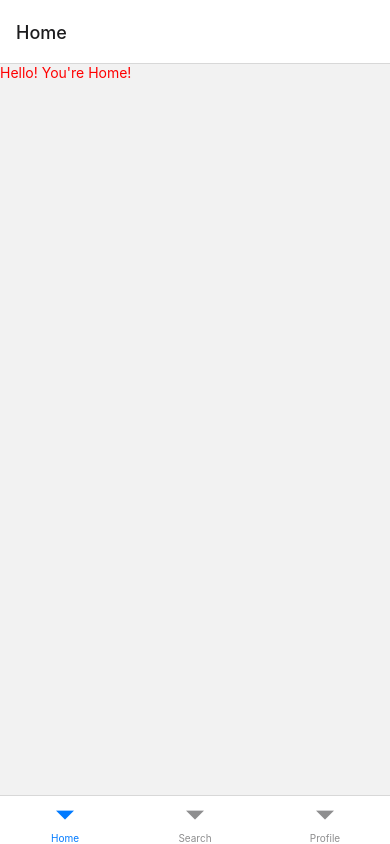
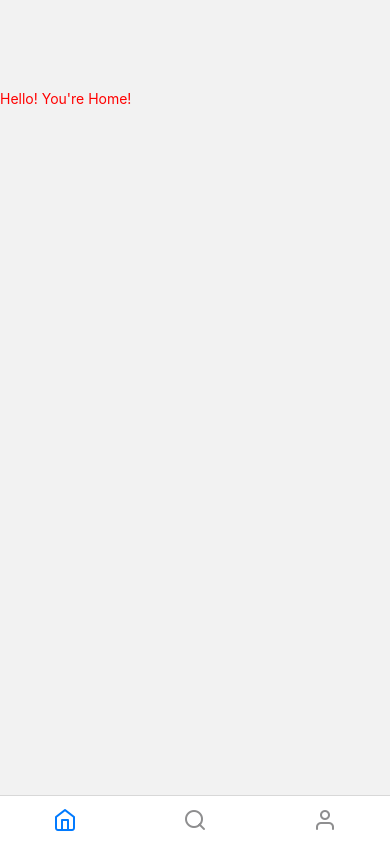
Before and after one commit to izakbunda/ReUCLA, a React Native app: screen /Home in a window 390 px wide. Built offline with nearby package versions, Linux system fonts and the light colour scheme.

Commit message:
Fixed bottom navigation

```diff
--- a/App.js
+++ b/App.js
@@ -1,9 +1,10 @@
 import * as React from "react";
 import { StyleSheet, Text, View } from "react-native";
+import { useState } from "react";
 import { NavigationContainer } from "@react-navigation/native";
 import { createNativeStackNavigator } from "@react-navigation/native-stack";
 import { createBottomTabNavigator } from "@react-navigation/bottom-tabs";
-import * as Font from "expo-font";
+import Icon from "react-native-vector-icons/Feather";
 
 // Import all screens here
 import HomeScreen from "./src/screens/HomeScreen";
@@ -11,20 +12,62 @@ import SearchScreen from "./src/screens/SearchScreen";
 import ProfileScreen from "./src/screens/ProfileScreen";
 import LandingScreen from "./src/screens/LandingScreen";
 //
+
 const Stack = createNativeStackNavigator();
 const Tab = createBottomTabNavigator();
 
-function NavBarVisible() {
+function NavBarVisible(route) {
     return (
-        <Tab.Navigator headerMode="false">
-            <Tab.Screen name="Home" component={HomeScreen} />
-            <Tab.Screen name="Search" component={SearchScreen} />
-            <Tab.Screen name="Profile" component={ProfileScreen} />
+        <Tab.Navigator
+            headerMode="false"
+            screenOptions={({ route }) => ({
+                tabBarShowLabel: false,
+                style: {
+                    height: 90,
+                },
+                tabBarHideOnKeyboard: true,
+                tabBarIcon: ({ focused, color, size }) => {
+                    let iconName;
+
+                    switch (route.name) {
+                        case "Home":
+                            iconName = "home";
+                            break;
+                        case "Search":
+                            iconName = "search";
+                            break;
+                        case "Profile":
+                            iconName = "user";
+                            break;
+                        default:
+                            break;
+                    }
+                    return <Icon name={iconName} size={24} color={color} />;
+                },
+            })}
+        >
+            <Tab.Screen
+                name="Home"
+                component={HomeScreen}
+                options={{ headerShown: false }}
+            />
+            <Tab.Screen
+                name="Search"
+                component={SearchScreen}
+                options={{ headerShown: false }}
+            />
+            <Tab.Screen
+                name="Profile"
+                component={ProfileScreen}
+                options={{ headerShown: false }}
+            />
         </Tab.Navigator>
     );
 }
 
 const App = () => {
+    // const [user, setUser] = useState(false);
+    // if (user) {
     return (
         <NavigationContainer>
             <Stack.Navigator
@@ -36,6 +79,9 @@ const App = () => {
             </Stack.Navigator>
         </NavigationContainer>
     );
+    // } else {
+    //     return <LandingScreen />;
+    // }
 };
 
 export default App;
--- a/src/screens/HomeScreen.js
+++ b/src/screens/HomeScreen.js
@@ -8,7 +8,9 @@ import { View, StyleSheet, Text } from "react-native";
 const HomeScreen = (props) => {
     return (
         <View>
-            <Text style={{ color: "red" }}>Hello! You're Home!</Text>
+            <Text style={{ color: "red", paddingTop: 90 }}>
+                Hello! You're Home!
+            </Text>
         </View>
     );
 };
--- a/src/screens/SearchScreen.js
+++ b/src/screens/SearchScreen.js
@@ -1,11 +1,17 @@
 import React from "react";
-import { View, StyleSheet } from "react-native";
+import { View, StyleSheet, Text } from "react-native";
 
 /*
   -- DOCUMENTATION --
 */
 const SearchScreen = (props) => {
-    return <View></View>;
+    return (
+        <View>
+            <Text style={{ color: "red", paddingTop: 90 }}>
+                Hello! You're in Search!
+            </Text>
+        </View>
+    );
 };
 
 const styles = StyleSheet.create({});
```
